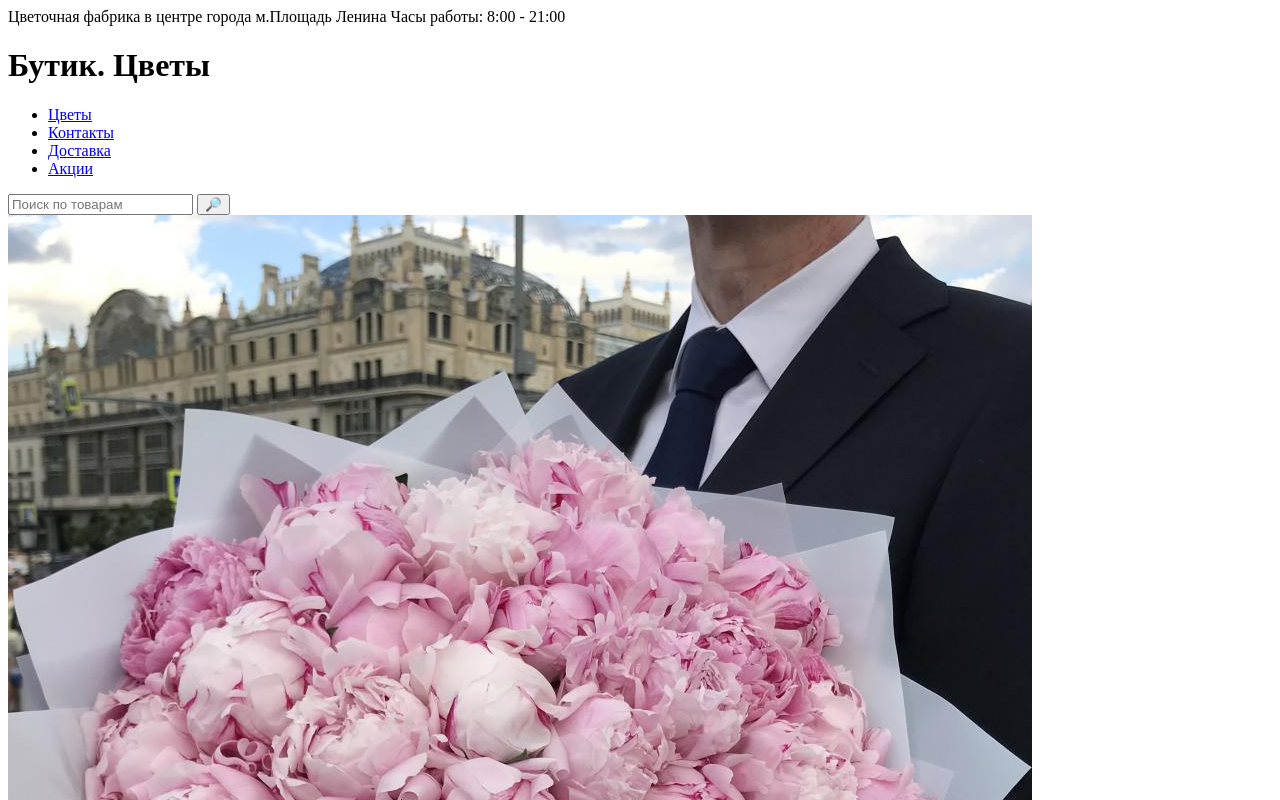
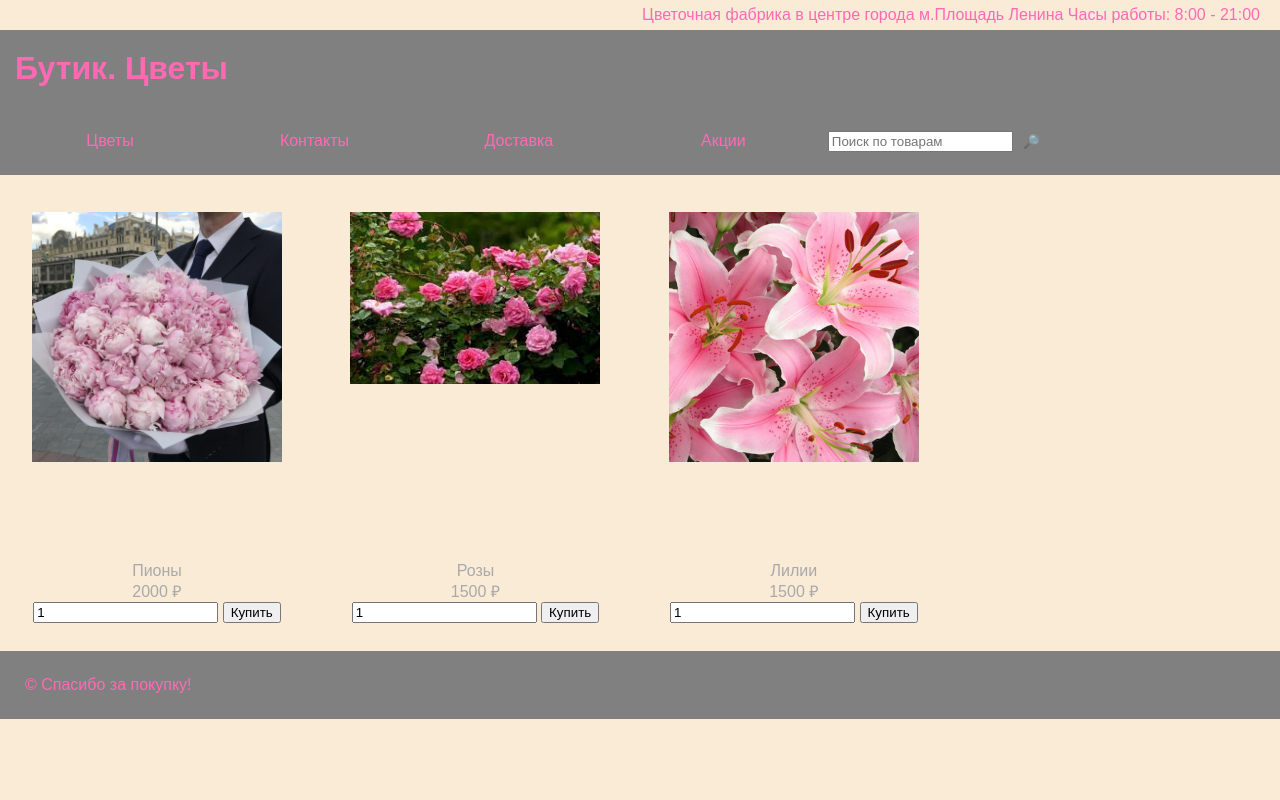
Before and after one commit to LizaDasha/-1-, a plain HTML site: page index.html in a window 1280 px wide. Shown: the top 800 px of the page. Drawn offline with Linux system fonts and the light colour scheme.

Commit message:
Доработка лабораторной работы

```diff
--- a/index.html
+++ b/index.html
@@ -3,6 +3,7 @@
     <head>
         <meta charset="utf-8">
         <title>Кузьмина Лиза. Лабораторная работа по курсу "Интернет программирование"</title>
+        <link rel="stylesheet" href="main.css">
 </head>
 
 <body>
@@ -33,6 +34,8 @@
                 <div class="product-name">Пионы</div>
                 <div class="price">2000 &#8381;</div>
             </a>
+                <input class="number-text" type="number" name="count" value="1" max="100">
+            <button>Купить</button>
         </div>
 
         <div class="card">
@@ -41,6 +44,8 @@
                 <div class="product-name">Розы</div>
                 <div class="price">1500 &#8381;</div>
             </a>
+                <input class="number-text" type="number" name="count" value="1" max="100">
+            <button>Купить</button>
         </div>
 
         <div class="card">
@@ -49,6 +54,8 @@
                 <div class="product-name">Лилии</div>
                 <div class="price">1500 &#8381;</div>
             </a>
+                <input class="number-text" type="number" name="count" value="1" max="100">
+            <button>Купить</button>
         </div>
 
     </main>
--- /dev/null
+++ b/main.css
@@ -0,0 +1,119 @@
+html, body {
+    margin: 0;
+    padding: 0;
+    font-family: Arial, Helvetica, sans-serif;
+    background-color: antiquewhite;
+    color: hotpink;
+}
+
+header .info {
+    height: 30px;
+    line-height: 30px;
+    text-align: right;
+    padding-right: 20px;
+    font-size: 14 px;
+}
+
+header h1 {
+    background-color: gray;
+    color: hotpink;
+    margin: 0;
+    padding: 20px 0 20px 15px;
+}
+
+nav {
+    background-color: gray;
+    padding: 10px;
+}
+nav ul {
+    margin: 0;
+    padding: 0;
+    display: inline-block;
+}
+
+nav ul li {
+    list-style-type: none;
+    margin: 0;
+    padding: 0;
+    text-align: center;
+    color: green;
+    display: inline-block;
+    width: 200px;
+}
+
+nav ul li a {
+    color: hotpink;
+    text-decoration: none;
+    padding: 15px 0;
+    display: block;
+    transition: all 300ms;
+}
+nav ul li a:hover {
+    color: coral;
+}
+
+nav .searchbox {
+    display: inline-block;
+    padding-top: 11px;
+}
+
+nav .searchbox button {
+    border: none;
+    background: none;
+    cursor: pointer;
+    opacity: 0.7;
+    transition: all 300ms;
+}
+nav .searchbox button:hover {
+    opacity: 1;
+}
+
+footer {
+    padding: 25px;
+    color: hotpink;
+    background-color: gray;
+}
+
+main {
+    background-color: antiquewhite;
+    color: black;
+    padding: 30px 0;
+}
+
+.card {
+    display: inline-block;
+    width: 300px;
+    height: 400px;
+    text-align: center;
+    padding: 7px;
+    border-radius: 7px;
+    transition: all 300ms;
+}
+
+.card a {
+    text-decoration: none;
+    color: darkgray;
+    transition: all 300ms;
+}
+
+.card:hover {
+    box-shadow: 0 0 7px hotpink;
+}
+
+.card a:hover {
+    color: coral;
+}
+
+.card .image {
+    height: 350px;
+}
+
+.card .image img {
+    max-width: 250px;
+    max-height: 350px;
+    transition: all 0.5s;
+}
+
+.card .image img:hover {
+    transform: scale(1.9);
+}
```
